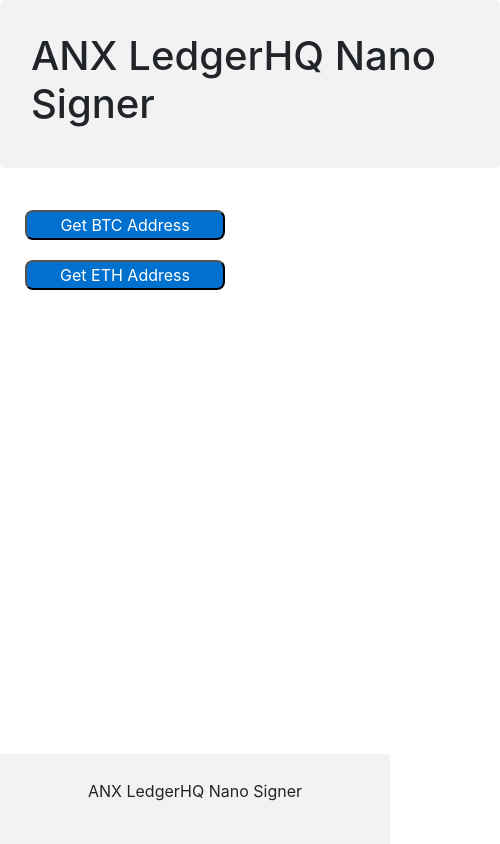
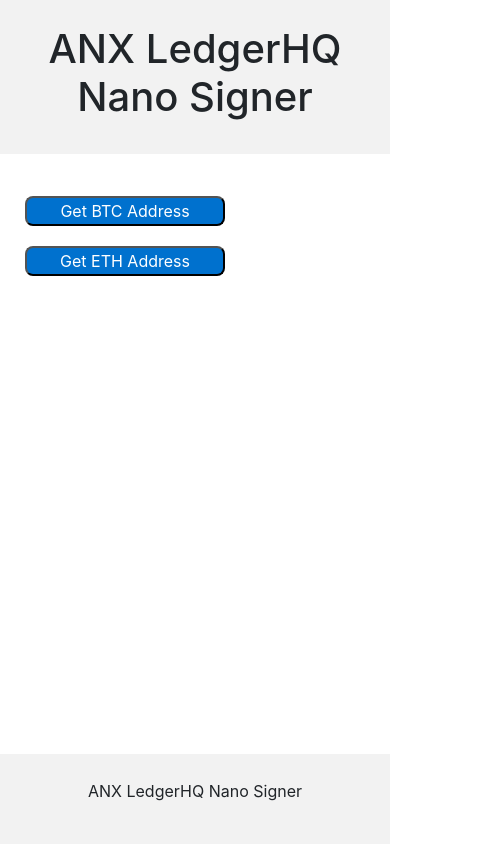
Before and after one commit to jdpower/connect.legder.anx, a plain HTML site: page index.html in a window 390 px wide. Shown: the whole page, 500 px wide, since content can reach past the window. Drawn offline with nearby package versions, Linux system fonts and the light colour scheme.

Commit message:
fix: header responsiveness

```diff
--- a/css/main.css
+++ b/css/main.css
@@ -1,6 +1,12 @@
 body {
-    width: 500px;
+    width: 100%;
     height: 600px;
+}
+
+header {
+    top: 0;
+    background-color: #f2f2f2;
+    padding: 25px;
 }
 
 .message {
@@ -32,6 +38,7 @@
 footer {
     background-color: #f2f2f2;
     padding: 25px;
-    position: absolute;
+    position: fixed;
     bottom: 0;
+    left: 0;
 }
--- a/index.html
+++ b/index.html
@@ -12,11 +12,11 @@
         <script src="js/bundles/EthBundle.js"></script>
     </head>
     <body>
-        <div class="jumbotron">
+        <header class="container-fluid text-center">
             <div class="col-sm-12">
                 <h1>ANX LedgerHQ Nano Signer</h1>
             </div>
-        </div>
+        </header>
 
         <div class="container">
             <div class="row">
```
